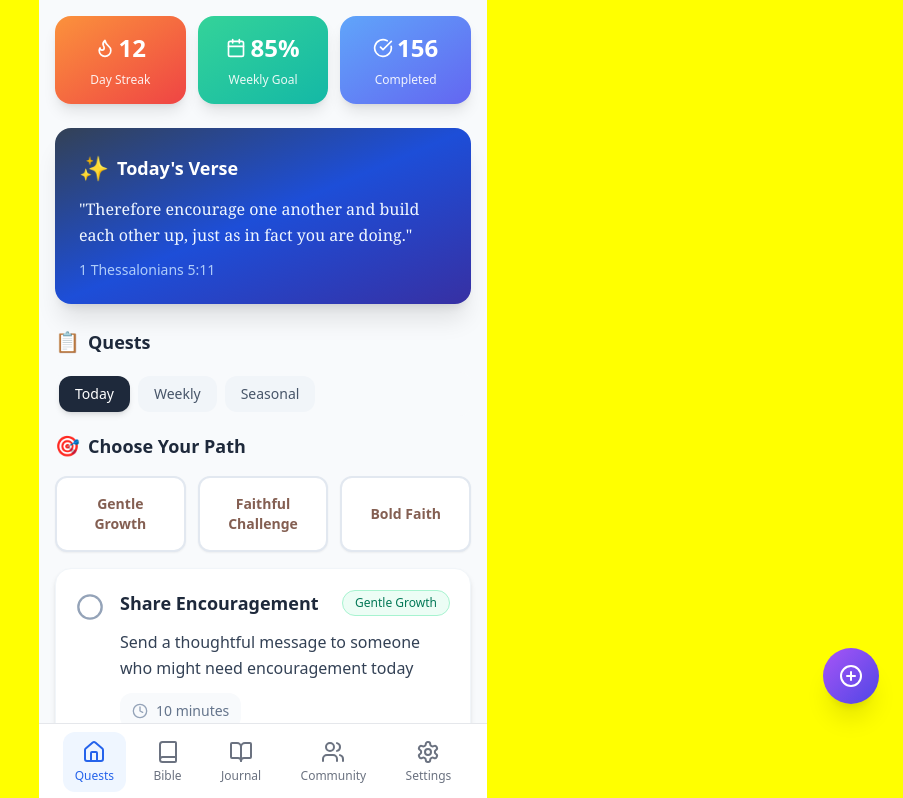
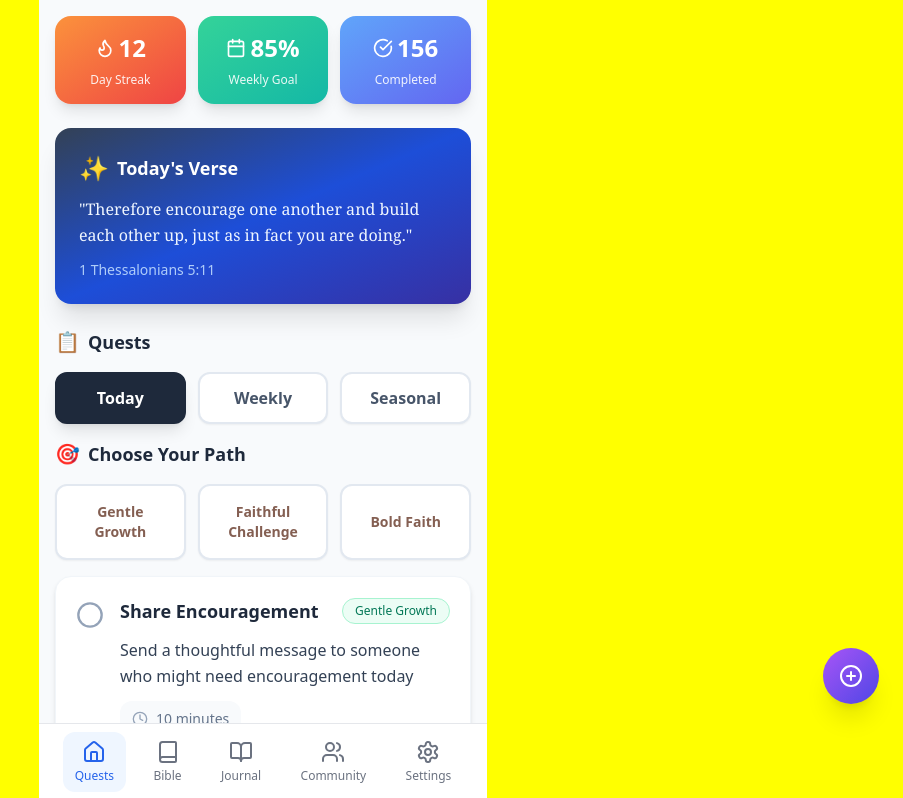
Before and after one commit to ChiiChan12345/versequest-faith-flow, a React (Vite) app: page / in a window 1280 px wide. Shown: the top 798 px of the page, without its empty margins (377-1280 px from the left). Built offline with nearby package versions, Linux system fonts and the light colour scheme.

Commit message:
Refactor: Improve Quest Tab layout and calendar view
- Center sub-tabs or make them fill width.
- Show calendar view only in "today" tab.
- Center calendar view.

```diff
--- a/src/components/QuestsTab.tsx
+++ b/src/components/QuestsTab.tsx
@@ -51,10 +51,10 @@ export const QuestsTab = () => {
     : quests;
 
   const getSubTabButtonClass = (tab: QuestSubTab) => {
-    const baseClass = "px-4 py-2 rounded-lg font-medium text-sm transition-all duration-200 hover:scale-105";
+    const baseClass = "flex-1 py-3 px-4 rounded-xl font-semibold text-base transition-all duration-300 hover:scale-105 border-2";
     return activeSubTab === tab
-      ? `${baseClass} bg-slate-800 text-white shadow-md`
-      : `${baseClass} bg-slate-100 text-slate-600 hover:bg-slate-200`;
+      ? `${baseClass} bg-slate-800 text-white border-slate-800 shadow-lg`
+      : `${baseClass} bg-white text-slate-600 border-slate-200 hover:border-slate-300 hover:bg-slate-50 shadow-sm`;
   };
 
   const renderSubTabContent = () => {
@@ -137,6 +137,13 @@ export const QuestsTab = () => {
                 </div>
               ))}
             </div>
+
+            {/* Calendar View - Only in Today tab */}
+            <div className="flex justify-center">
+              <div className="w-full max-w-md">
+                <QuestCalendarView />
+              </div>
+            </div>
           </>
         );
 
@@ -204,8 +211,8 @@ export const QuestsTab = () => {
           </h3>
         </div>
 
-        {/* Sub-Tab Navigation */}
-        <div className="flex space-x-2 bg-slate-50 p-1 rounded-lg">
+        {/* Sub-Tab Navigation - Full Width */}
+        <div className="flex space-x-3">
           <button
             onClick={() => setActiveSubTab('today')}
             className={getSubTabButtonClass('today')}
@@ -230,9 +237,6 @@ export const QuestsTab = () => {
         {renderSubTabContent()}
       </div>
 
-      {/* Calendar View */}
-      <QuestCalendarView />
-
       {/* Floating Action Button */}
       <button className="fixed bottom-24 right-6 w-14 h-14 bg-gradient-to-br from-purple-500 to-indigo-600 hover:from-purple-600 hover:to-indigo-700 text-white rounded-full shadow-xl flex items-center justify-center transition-all duration-300 hover:scale-110 gentle-hover">
         <PlusCircle className="w-6 h-6" />
```
